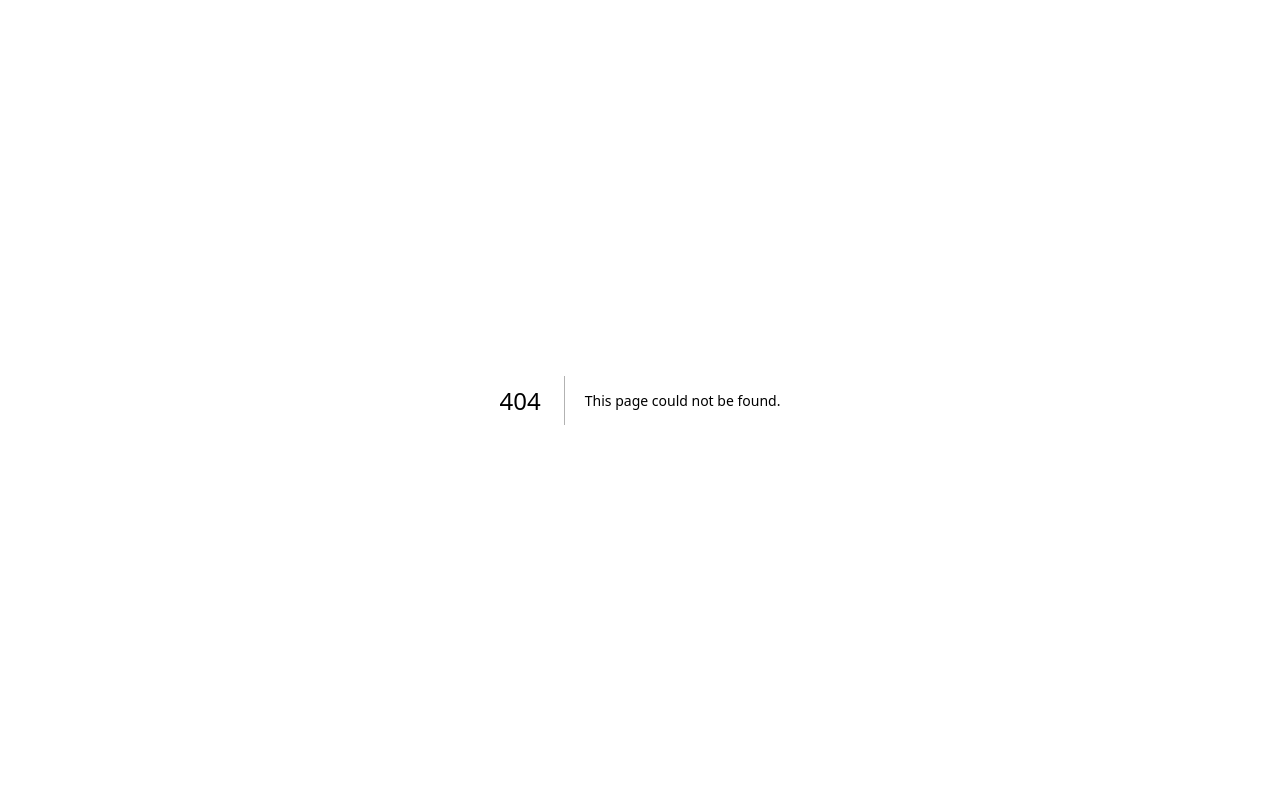
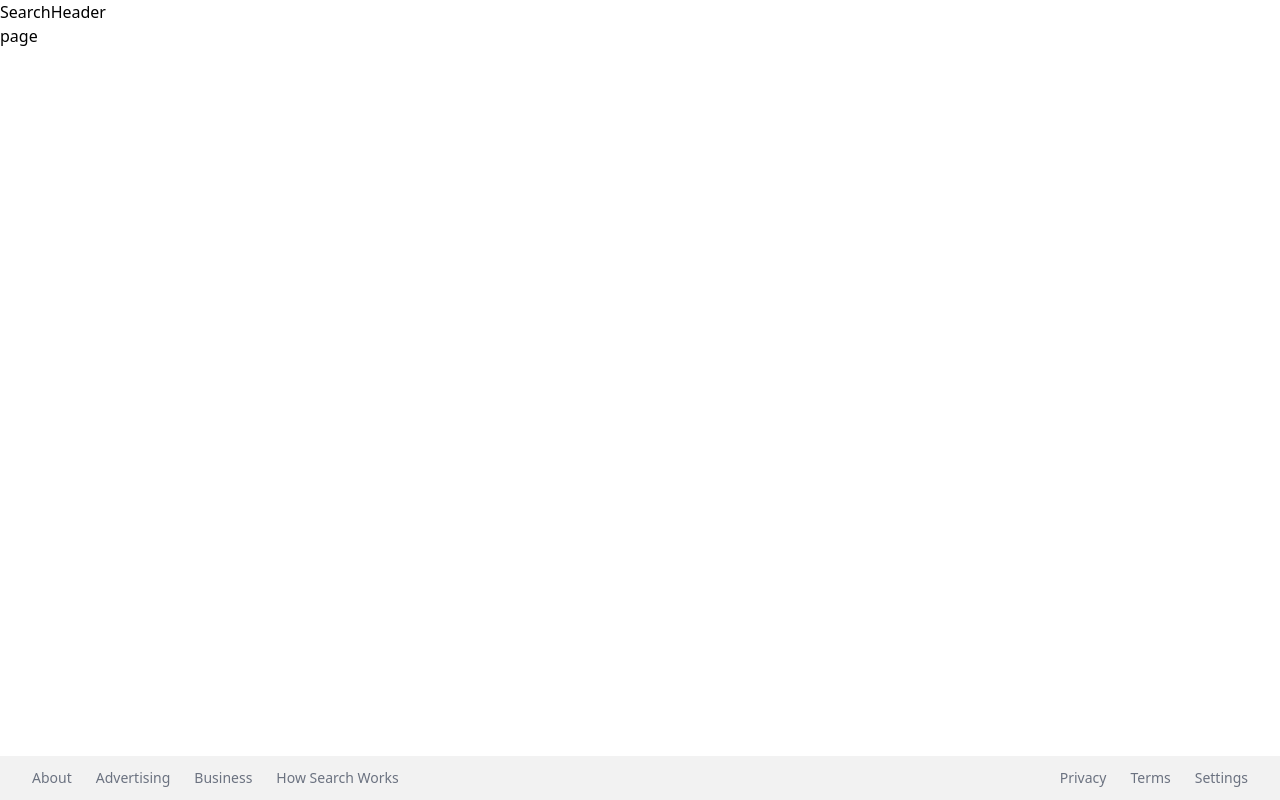
Before and after one commit to Muibeabuchi/google-clone, a Next.js app: page /search/image in a window 1280 px wide. Before the commit this address had no page. Shown: the top 800 px of the page. Built offline with nearby package versions, Linux system fonts and the light colour scheme.

Commit message:
create search page for web and image,added favicon

```diff
--- /dev/null
+++ b/app/search/image/page.jsx
@@ -0,0 +1,7 @@
+import React from "react";
+
+const SearchImagePage = () => {
+  return <div>page</div>;
+};
+
+export default SearchImagePage;
--- /dev/null
+++ b/app/search/layout.jsx
@@ -0,0 +1,18 @@
+import SearchHeader from "@/components/SearchHeader";
+
+export const metadata = {
+  title: "Chiki Google ",
+  description: "Built by Nerdkidchiki",
+  icons: {
+    icon: "/app/favicon.ico",
+  },
+};
+
+export default function SearchLayout({ children }) {
+  return (
+    <div>
+      <SearchHeader />
+      {children}
+    </div>
+  );
+}
--- /dev/null
+++ b/app/search/web/page.jsx
@@ -0,0 +1,7 @@
+import React from "react";
+
+const SerachWebPage = () => {
+  return <div>page</div>;
+};
+
+export default SerachWebPage;
--- /dev/null
+++ b/components/CountryLookUp.jsx
@@ -0,0 +1,9 @@
+"use client";
+
+import React from "react";
+
+const CountryLookUp = () => {
+  return <div>CountryLookUp</div>;
+};
+
+export default CountryLookUp;
--- a/components/HomeSearch.jsx
+++ b/components/HomeSearch.jsx
@@ -18,7 +18,7 @@ const HomeSearch = () => {
     const randomWord = await getRandomWord();
     setRandomWordLoading(false);
     if (!randomWord) return;
-    // router.push(`/search/web?searchTerm=${randomWord}`);
+    router.push(`/search/web?searchTerm=${randomWord}`);
   };
   return (
     <>
--- /dev/null
+++ b/components/SearchHeader.jsx
@@ -0,0 +1,7 @@
+import React from "react";
+
+const SearchHeader = () => {
+  return <div>SearchHeader</div>;
+};
+
+export default SearchHeader;
```
Also changed, not shown: 1 other file (tests, documents, lock files or other folders).
